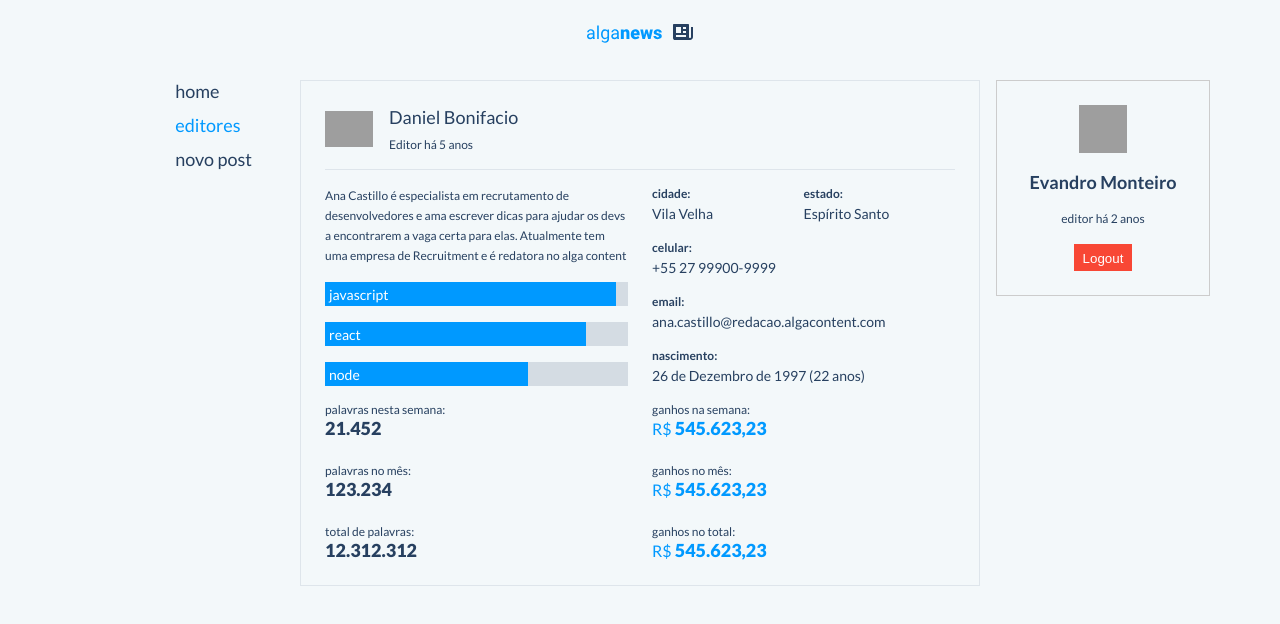
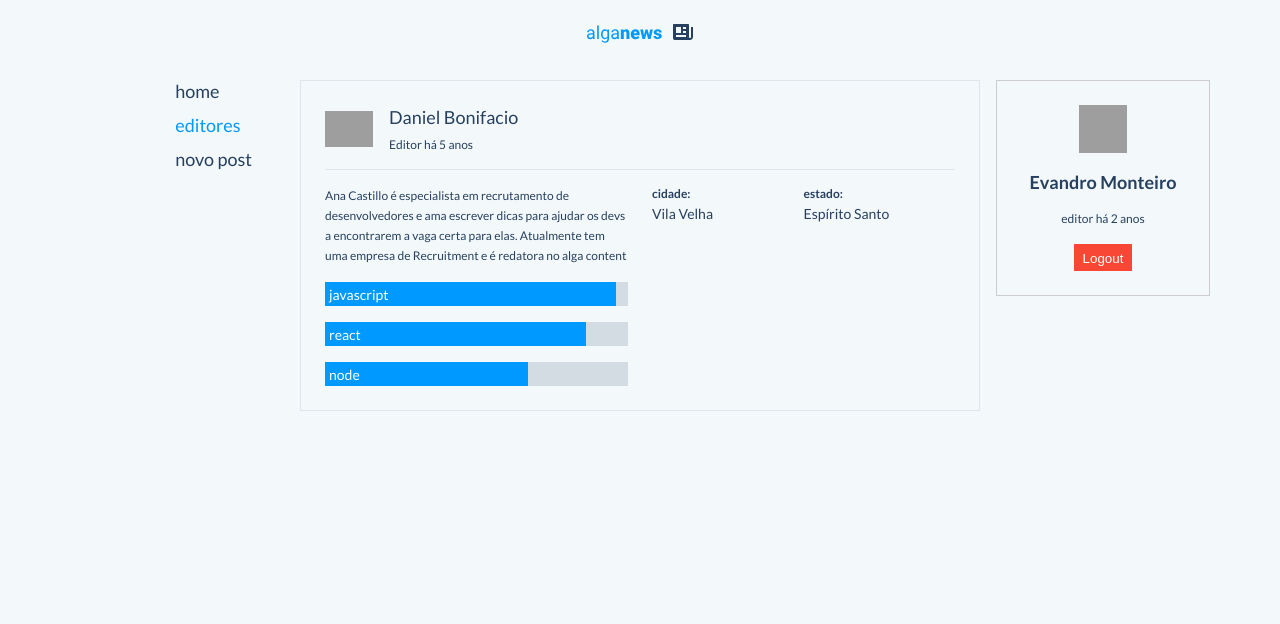
Before and after one commit to goodvandro/alganews-cms, a React (Create React App) app: page /editors/1 in a window 1280 px wide. Shown: the top 624 px of the page. Built offline with nearby package versions, Linux system fonts and the light colour scheme; grey boxes are pictures that could not be loaded; what react-markdown-editor-lite would draw is missing.

Commit message:
Hide sensible profile data

```diff
--- a/src/app/features/EditorProfile.tsx
+++ b/src/app/features/EditorProfile.tsx
@@ -4,7 +4,11 @@ import FieldDescriptor from "../components/FieldDescriptor/FieldDescriptor";
 import ProgressBar from "../components/ProgressBar/ProgressBar";
 import ValueDescriptor from "../components/ValueDescriptor/ValueDescriptor";
 
-function EditorProfile() {
+interface EditorProfileProps {
+  hidePersonalData?: boolean;
+}
+
+function EditorProfile(props: EditorProfileProps) {
   return <EditorProfileWrapper>
     <EditorHeadline>
       <Avatar src={'https://images.unsplash.com/photo-1535713875002-d1d0cf377fde?ixid=MnwxMjA3fDB8MHxzZWFyY2h8MXx8YXZhdGFyfGVufDB8fDB8fA%3D%3D&ixlib=rb-1.2.1&w=1000&q=80'} />
@@ -26,12 +30,17 @@ function EditorProfile() {
       <ContactInfo>
         <FieldDescriptor field={'Cidade'} value={'Vila Velha'} />
         <FieldDescriptor field={'Estado'} value={'Espírito Santo'} />
-        <FieldDescriptor field={'Celular'} value={'+55 27 99900-9999'} />
+        {
+          !props.hidePersonalData && <>
+            <FieldDescriptor field={'Telefone'} value={'+55 27 99900-9999'} />
             <FieldDescriptor field={'Email'} value={'ana.castillo@redacao.algacontent.com'} />
             <FieldDescriptor field={'Nascimento'} value={'26 de Dezembro de 1997 (22 anos)'} />
+          </>
+        }
       </ContactInfo>
     </EditorFeatures>
-    <EditorEarnings>
+    {
+      !props.hidePersonalData && <EditorEarnings >
         <ValueDescriptor color={'default'} value={21452} description={'Palavras nesta semana'} />
         <ValueDescriptor color={'default'} value={123234} description={'Palavras no mês'} />
         <ValueDescriptor color={'default'} value={12312312} description={'Total de palavras'} />
@@ -39,6 +48,8 @@ function EditorProfile() {
         <ValueDescriptor color={'primary'} value={545623.23} description={'Ganhos no mês'} isCurrency />
         <ValueDescriptor color={'primary'} value={545623.23} description={'Ganhos no total'} isCurrency />
       </EditorEarnings>
+    }
+
   </EditorProfileWrapper>
 }
 
--- a/src/app/views/EditorProfile.view.tsx
+++ b/src/app/views/EditorProfile.view.tsx
@@ -4,7 +4,7 @@ import EditorProfile from '../features/EditorProfile';
 export default function EditorProfileView() {
   return (
     <DefaultLayout>
-      <EditorProfile />
+      <EditorProfile hidePersonalData />
     </DefaultLayout>
   )
 }
```
Lines whose indentation alone changed are shown as unchanged.
